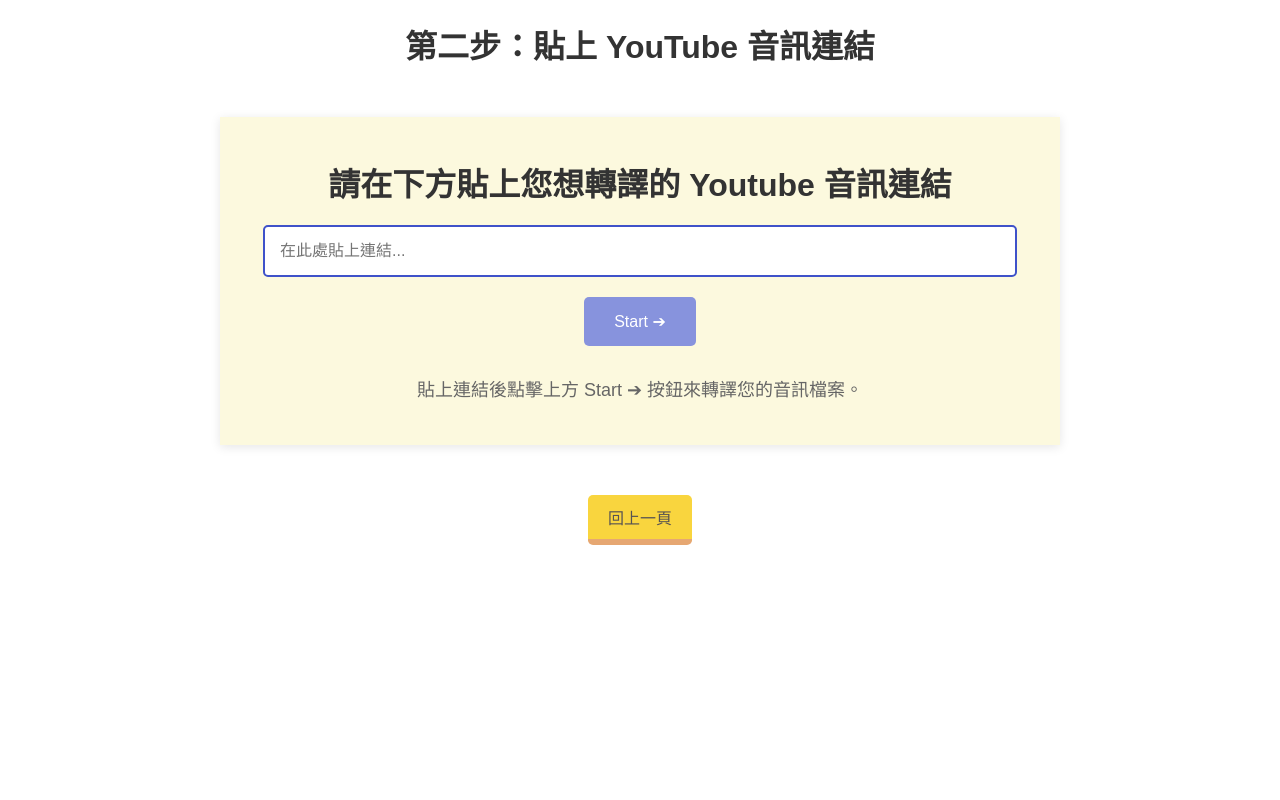
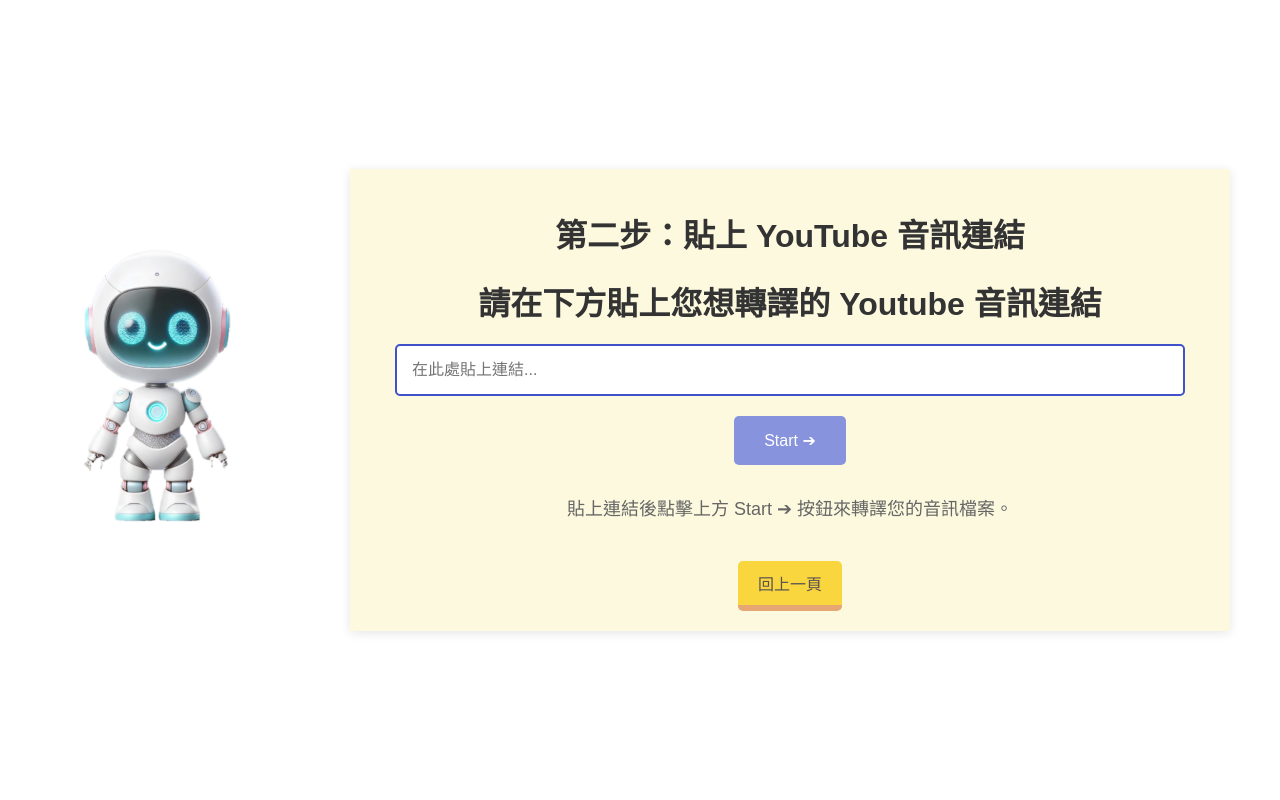
Before and after one commit to Yicheng-1218/Speech2Summarize, a FastAPI app: page /transcribe/from-url in a window 1280 px wide. Run offline with FastAPI, Linux system fonts and the light colour scheme; parts of the project's set-up code (start-up, migrations or seed data) failed here and were passed over.

Commit message:
新增local.html、from_url.html介面樣式

```diff
--- a/project/templates/transcribe/from_url.html
+++ b/project/templates/transcribe/from_url.html
@@ -8,16 +8,48 @@
     <style>
         body {
             font-family: Arial, sans-serif;
-                text-align: center;
+            display: flex;
+            justify-content: center;
+            align-items: center;
+            height: 100vh;
+            margin: 0;
             background-color: white;
         }
 
+        .main-container {
+            display: flex;
+            justify-content: flex-start;
+            align-items: center;
+            width: 100%;
+            max-width: 1400px; /* 調整主容器的最大寬度 */
+        }
+
+        img {
+            width: 300px;
+            height: 300px;
+            animation: float 3s ease-in-out infinite;
+        }
+
+        @keyframes float {
+            0% {
+                transform: translateY(0);
+            }
+            50% {
+                transform: translateY(-20px);
+            }
+            100% {
+                transform: translateY(0);
+            }
+        }
+
         .container {
-                max-width: 800px;
-                margin: 50px auto;
+            width: 100%;
+            max-width: 900px;
+            margin: 50px;
             padding: 20px;
             background-color: #fcf9de;
             box-shadow: 0 2px 10px rgba(0, 0, 0, 0.1);
+            text-align: center;
         }
 
         h1 {
@@ -59,6 +91,7 @@
         }
 
         .homebutton {
+            margin-top: 20px;
             outline: none;
             font-size: 1rem;
             color: rgb(87, 83, 83);
@@ -68,18 +101,19 @@
             border-radius: 5px;
             background-color: #f9d53e;
         }
-
-            p {
-                line-height: 1.6;
-                margin-bottom: 20px;
-            }
     </style>
-        <link rel="stylesheet" href="/static/css/main.css">
 </head>
 
 <body>
+
+    <div class="main-container">
+        <!-- 機器人動畫 -->
+        <div class="img">
+            <img src="/static/cute_robot_image.png" alt="機器人">
+        </div>
+
+        <div class="container">
             <h1>第二步：貼上 YouTube 音訊連結</h1>
-        <div class="container">
             <h1>請在下方貼上您想轉譯的 Youtube 音訊連結</h1>
             <form id="youtube-form">
                 <input type="text" id="youtube-url-input" placeholder="在此處貼上連結...">
@@ -89,13 +123,12 @@
                     <p>貼上連結後點擊上方 Start ➔ 按鈕來轉譯您的音訊檔案。</p>
                 </div>
             </form>
-            <div id="result" style="margin-top: 20px;"></div>
-        </div>
 
-        <div class="home">
+            <!-- 回上一頁按鈕移到容器內，並調整位置 -->
             <a href="/transcribe/index">
                 <button class="homebutton">回上一頁</button>
             </a>
+        </div>
     </div>
 
     <script src="/static/js/main.js"></script>
@@ -111,7 +144,6 @@
             formData.append("url", url);
             // 發送 POST 請求到 /api/transcribe/url
             transcribe("/api/transcribe/url", formData);
-
         });
     </script>
 </body>
--- a/project/templates/transcribe/index.html
+++ b/project/templates/transcribe/index.html
@@ -46,8 +46,8 @@
             font-size: 100px;
             font-weight: bold;
             text-decoration: none;
-            background-color: #4A90E2;
             border-radius: 50%;
+            border: 6px solid #4A90E2
         }
 
         .introduction {
```
Also changed, not shown: project/templates/transcribe/local_audio.html (+32 -7 lines). Lines whose indentation alone changed are shown as unchanged.
